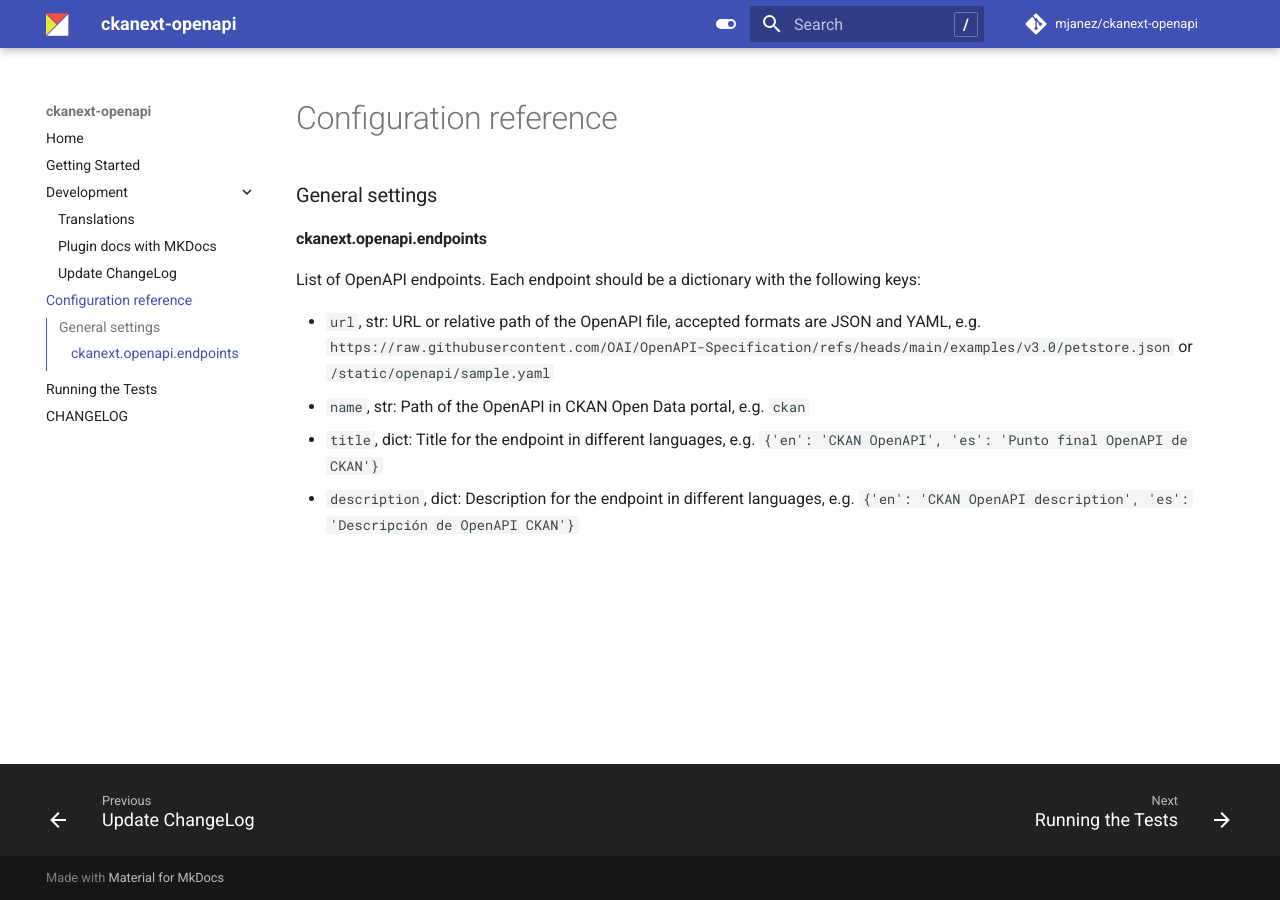
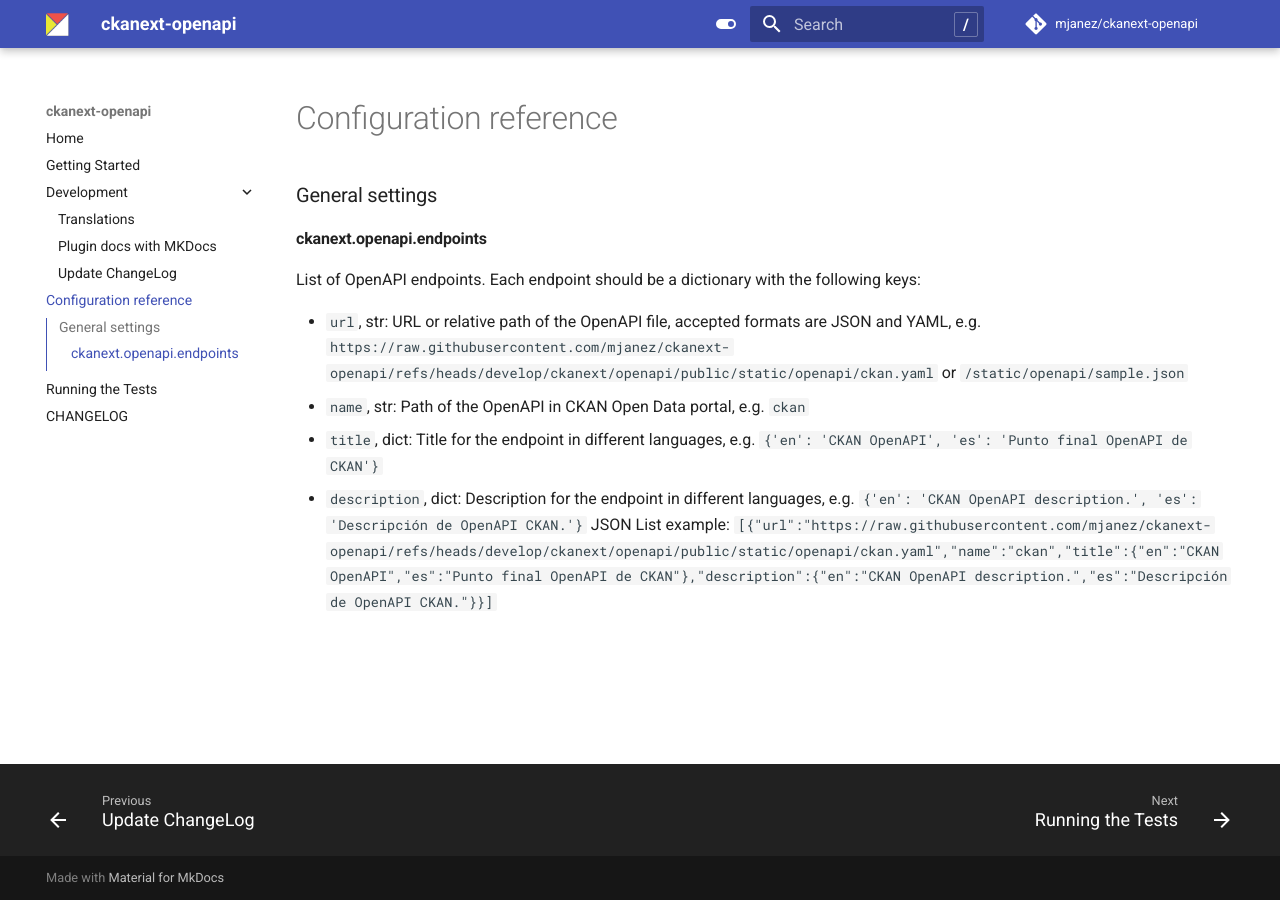
Before and after one commit to mjanez/ckanext-openapi, an MkDocs documentation site: the page built from docs/v1/configuration.md, in a window 1280 px wide. Built offline with MkDocs 1.6.1 and Material for MkDocs 9.7.7, drawn with Linux system fonts in a browser that asks for light colours; comment, search, counter and statistics services are not loaded.

Commit message:
Add JSON List example for OpenAPI endpoint configuration

```diff
--- a/docs/v1/configuration.md
+++ b/docs/v1/configuration.md
@@ -9,9 +9,10 @@
 
 List of OpenAPI endpoints. Each endpoint should be a dictionary with the following keys:
 
-- `url`, str: URL or relative path of the OpenAPI file, accepted formats are JSON and YAML, e.g. `https://raw.githubusercontent.com/OAI/OpenAPI-Specification/refs/heads/main/examples/v3.0/petstore.json` or `/static/openapi/sample.yaml`
+- `url`, str: URL or relative path of the OpenAPI file, accepted formats are JSON and YAML, e.g. `https://raw.githubusercontent.com/mjanez/ckanext-openapi/refs/heads/develop/ckanext/openapi/public/static/openapi/ckan.yaml` or `/static/openapi/sample.json`
 - `name`, str: Path of the OpenAPI in CKAN Open Data portal, e.g. `ckan`
 - `title`, dict: Title for the endpoint in different languages, e.g. `{'en': 'CKAN OpenAPI', 'es': 'Punto final OpenAPI de CKAN'}`
-- `description`, dict: Description for the endpoint in different languages, e.g. `{'en': 'CKAN OpenAPI description', 'es': 'Descripción de OpenAPI CKAN'}`
+- `description`, dict: Description for the endpoint in different languages, e.g. `{'en': 'CKAN OpenAPI description.', 'es': 'Descripción de OpenAPI CKAN.'}`
+JSON List example: `[{"url":"https://raw.githubusercontent.com/mjanez/ckanext-openapi/refs/heads/develop/ckanext/openapi/public/static/openapi/ckan.yaml","name":"ckan","title":{"en":"CKAN OpenAPI","es":"Punto final OpenAPI de CKAN"},"description":{"en":"CKAN OpenAPI description.","es":"Descripción de OpenAPI CKAN."}}]`
 
 <!-- end-config -->
```
Also changed, not shown: 1 other file.
